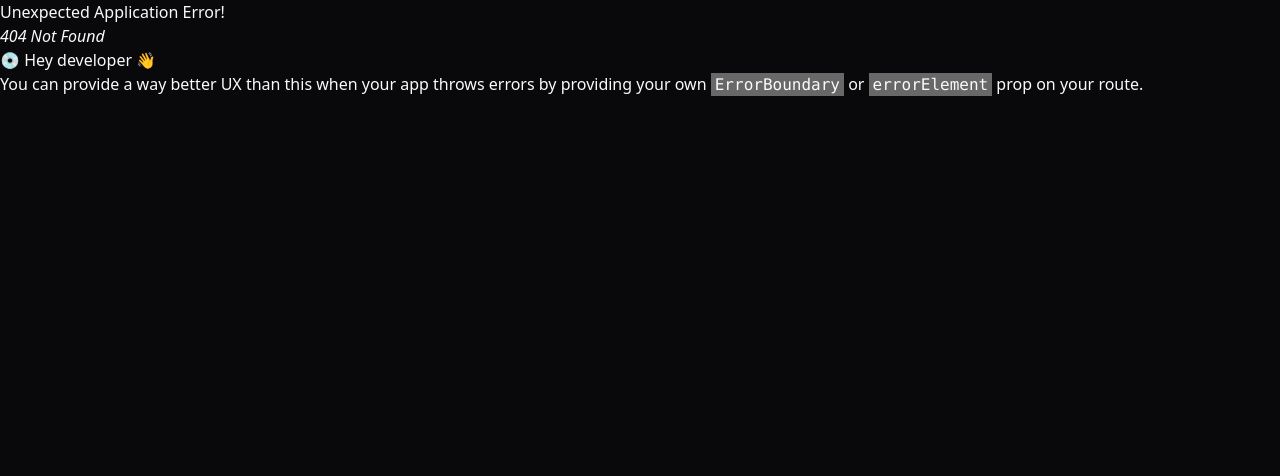
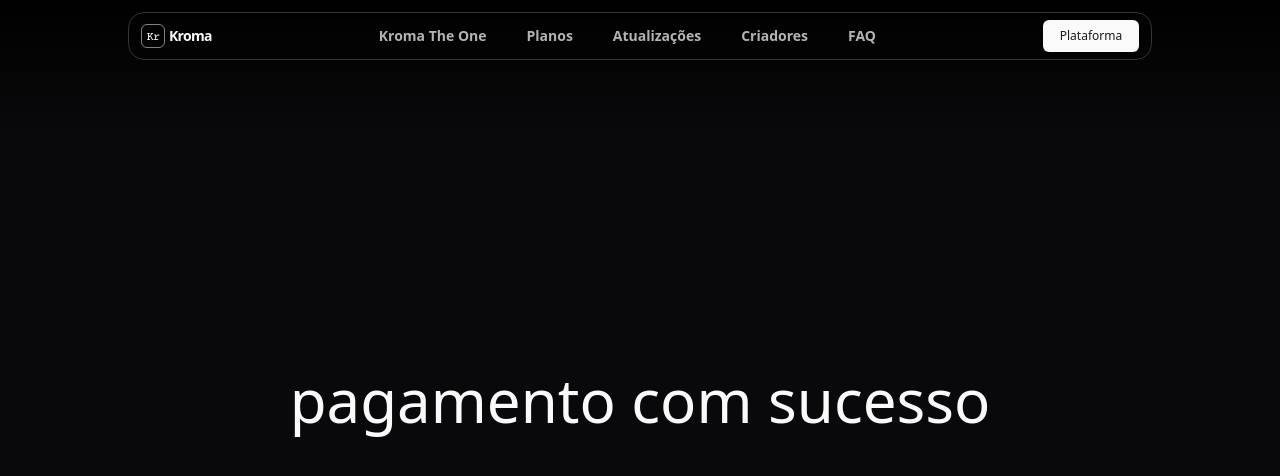
Before and after one commit to medeirxs/kroma-landing, a React (Vite) app: page /checkout-sucessfull in a window 1280 px wide. Before the commit this address had no page. Shown: the top 476 px of the page. Built offline with nearby package versions, Linux system fonts and the light colour scheme.

Commit message:
feat: add checkout sucessfull page

```diff
--- /dev/null
+++ b/src/pages/payment-sucessfull.tsx
@@ -0,0 +1,9 @@
+export function AfterPay(){
+  return(
+    <>
+      <div className="w-screen h-screen flex justify-center items-center">
+        <div className="text-6xl">pagamento com sucesso</div>
+      </div>
+    </>
+  )
+}
--- a/src/routes.tsx
+++ b/src/routes.tsx
@@ -8,6 +8,7 @@ import { Plans } from "./pages/plans";
 import { Changelogs } from "./pages/changelogs";
 import { Creators } from "./pages/creators";
 import { FAQ } from "./pages/FAQ";
+import { AfterPay } from "./pages/payment-sucessfull";
 
 export const router = createBrowserRouter([
   {
@@ -20,6 +21,7 @@ export const router = createBrowserRouter([
       { path: '/changelogs', element: <Changelogs /> },
       { path: '/creators', element: <Creators /> },
       { path: '/faq', element: <FAQ /> },
+      { path: '/checkout-sucessfull', element: <AfterPay /> },
     ],
   },
 ])
```
